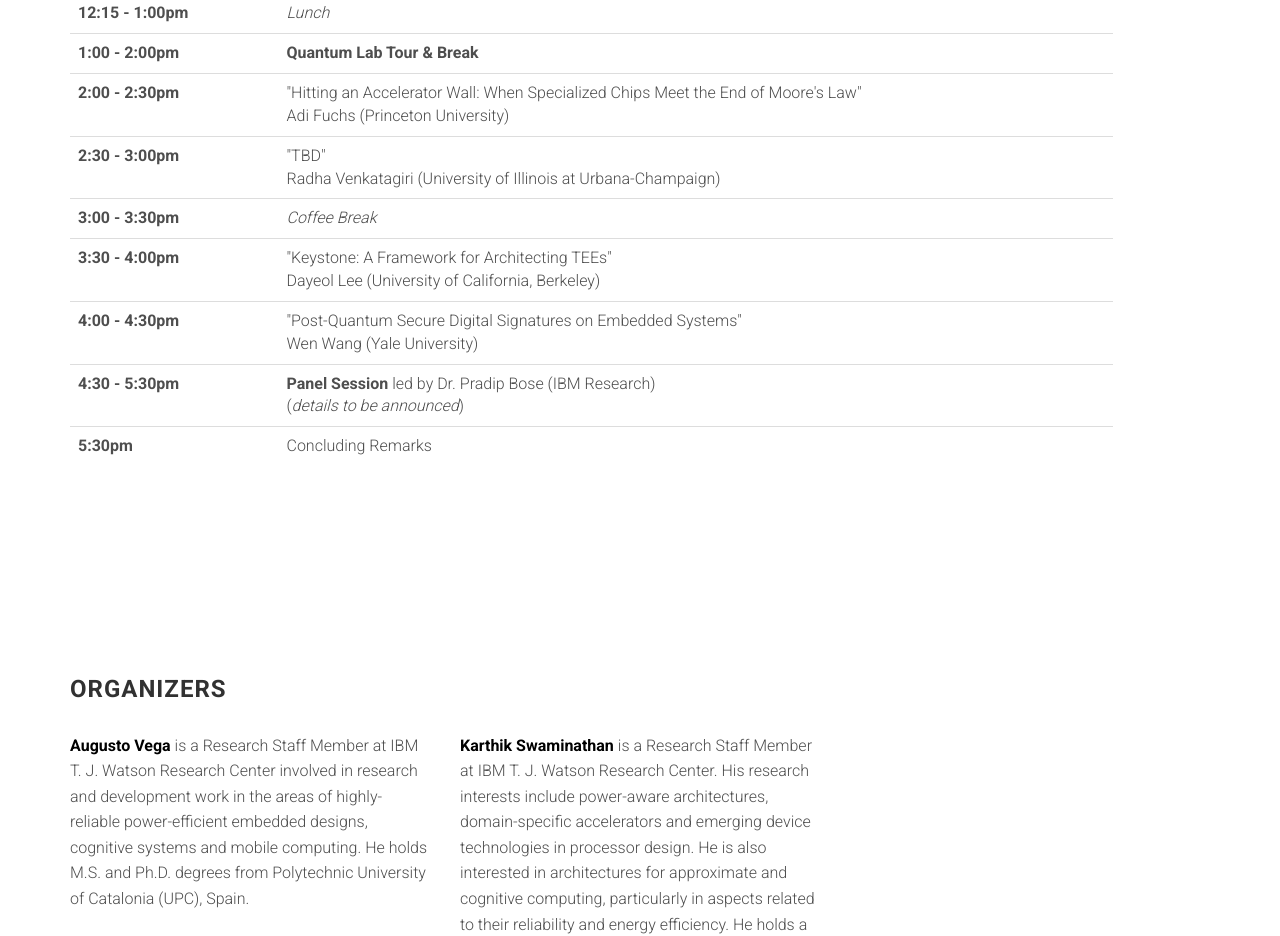
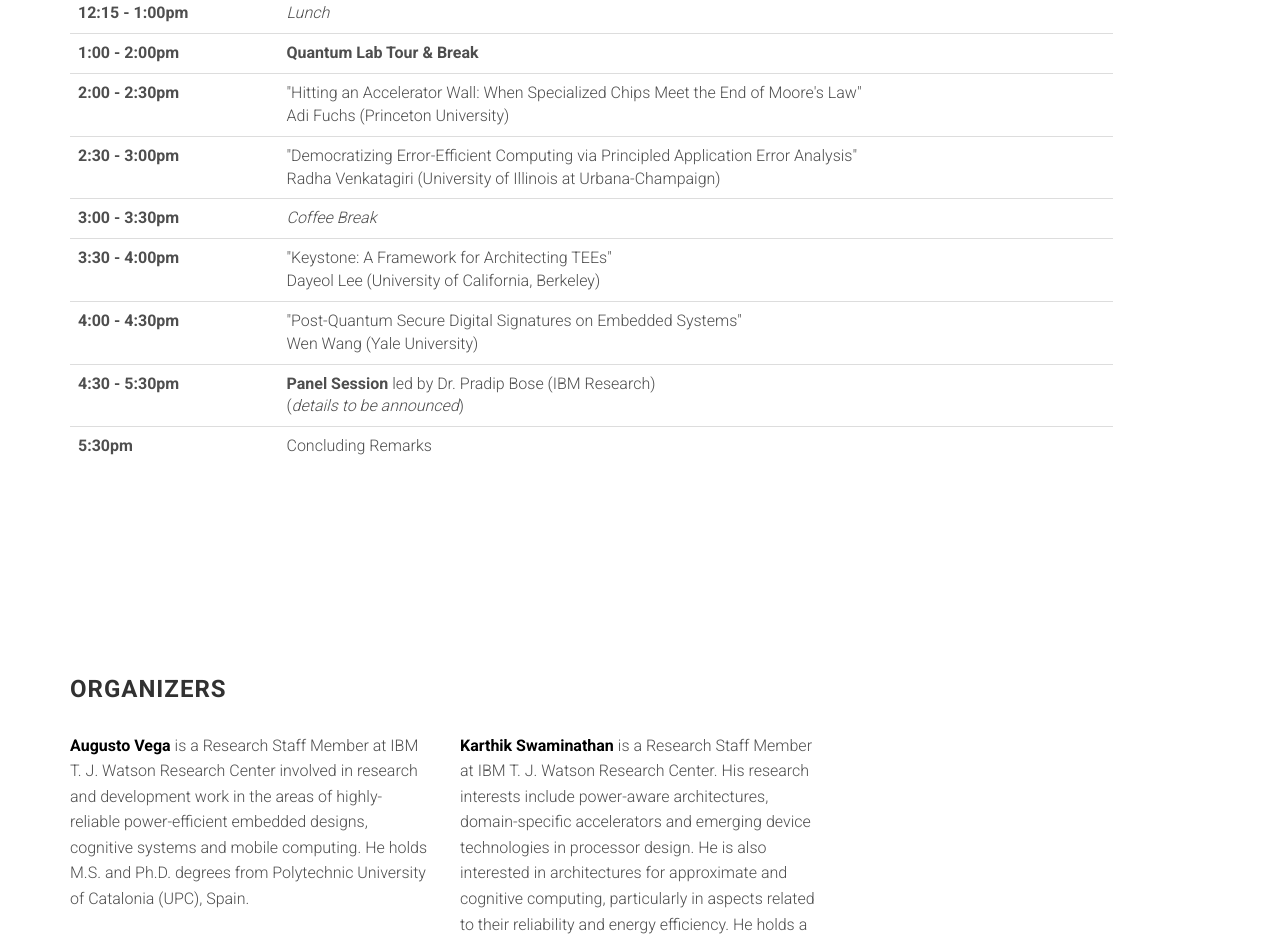
Before and after one commit to augustojv/foca-workshop-2019, a website: page index.html in a window 1280 px wide. Shown: the part 3391-4327 px from the top of the page. Drawn offline with Linux system fonts and the light colour scheme; files whose address does not match are found by name.

Commit message:
Program updated

```diff
--- a/index.html
+++ b/index.html
@@ -421,7 +421,7 @@
                         </tr>
                         <tr>
                           <th scope="row">2:30 - 3:00pm</th>
-                          <td>"TBD"<br>
+                          <td>"Democratizing Error-Efficient Computing via Principled Application Error Analysis"<br>
                               Radha Venkatagiri (University of Illinois at Urbana-Champaign)</td>
                         </tr>
                         <tr>
```
